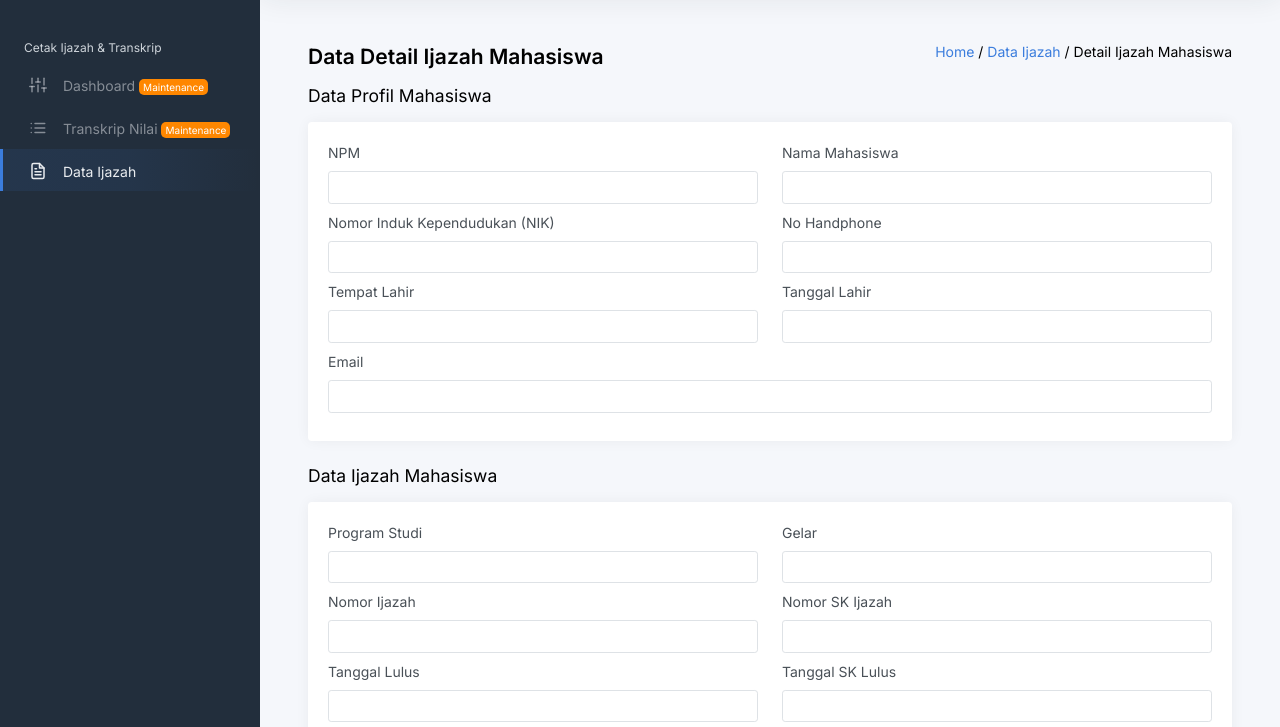
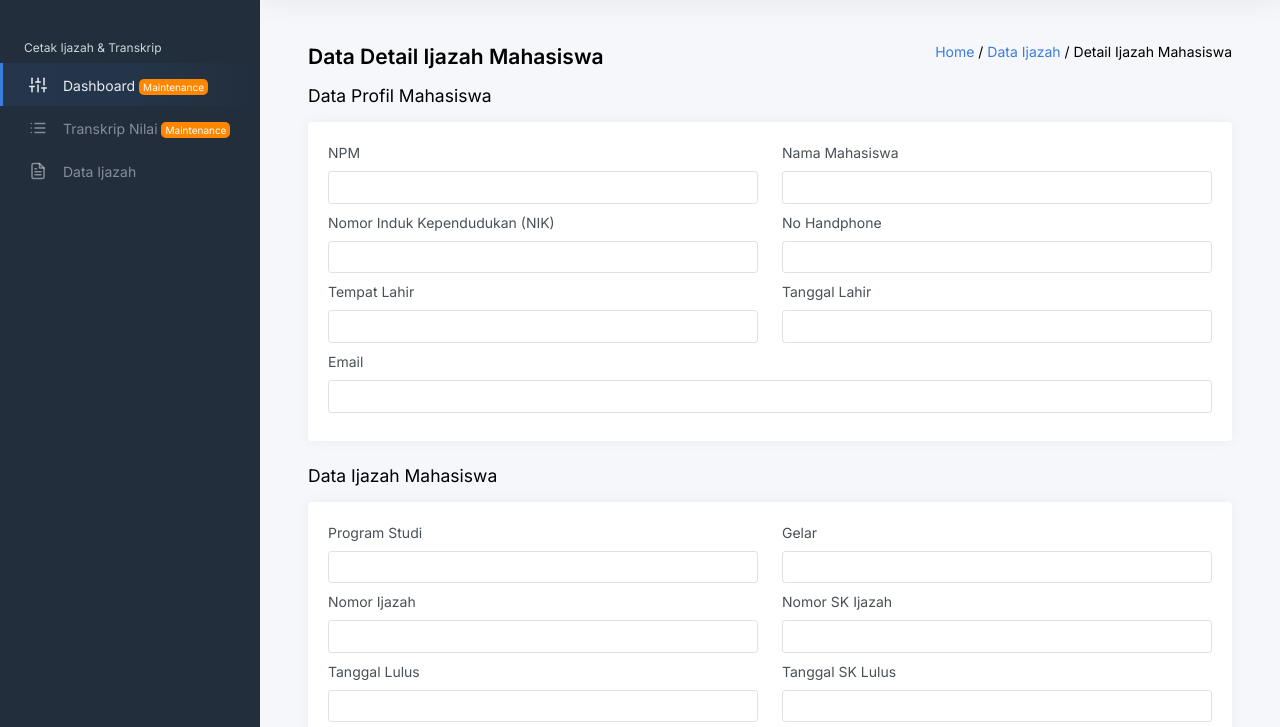
Before and after one commit to uiteung/lulu, a website: page detail-ijazah.html in a window 1280 px wide. Shown: the part 69-796 px from the top of the page. Drawn offline with nearby package versions, Linux system fonts and the light colour scheme; some packages are replaced by stand-ins of ours; a script that the page names is missing.

Commit message:
fix(tree): Perbaiki indent sebelum modifikasi lanjutan
Signed-off-by: HeroBuxx <me@herobuxx.me>

```diff
--- a/detail-ijazah.html
+++ b/detail-ijazah.html
@@ -30,27 +30,34 @@
 				</a>
 
 				<ul class="sidebar-nav">
+					<!-- Main Menu-->
 					<li class="sidebar-header">
 						Cetak Ijazah & Transkrip
 					</li>
+					<!-- Navbar - Dsahboard -->
+					<li class="sidebar-item active">
+						<a class="sidebar-link" href="index.html">
+              				<i class="align-middle" data-feather="sliders"></i>
+							<span class="align-middle">Dashboard
+								<span class="badge-warning" style="font-size: 10px; background-color: #ff8700; color: white; padding: 2px 4px; border-radius: 5px;">
+									Maintenance
+								</span>
+							</span>
+						</a>
+					</li>
 
+					<!-- Navbar - Transkrip -->
 					<li class="sidebar-item">
-						<a class="sidebar-link" href="index.html">
-              <i class="align-middle" data-feather="sliders"></i> <span class="align-middle">Dashboard
+						<a class="sidebar-link" href="transkrip-nilai.html">
+						<i class="align-middle" data-feather="list"></i>
+						<span class="align-middle">Transkrip Nilai
 							<span class="badge-warning" style="font-size: 10px; background-color: #ff8700; color: white; padding: 2px 4px; border-radius: 5px;">Maintenance</span>
 							</span>
 						</a>
 					</li>
 
+					<!-- Navbar - Data Ijazah -->
 					<li class="sidebar-item">
-						<a class="sidebar-link" href="transkrip-nilai.html">
-              <i class="align-middle" data-feather="list"></i> <span class="align-middle">Transkrip Nilai
-                <span class="badge-warning" style="font-size: 10px; background-color: #ff8700; color: white; padding: 2px 4px; border-radius: 5px;">Maintenance</span>
-              </span>
-            </a>
-					</li>
-
-					<li class="sidebar-item active">
 						<a class="sidebar-link" href="data-ijazah.html">
 							<i class="align-middle" data-feather="file-text"></i> <span class="align-middle">Data Ijazah</span>
 						</a>
```
Also changed, not shown: index.html (+19 -15 lines). Lines whose indentation alone changed are shown as unchanged.
